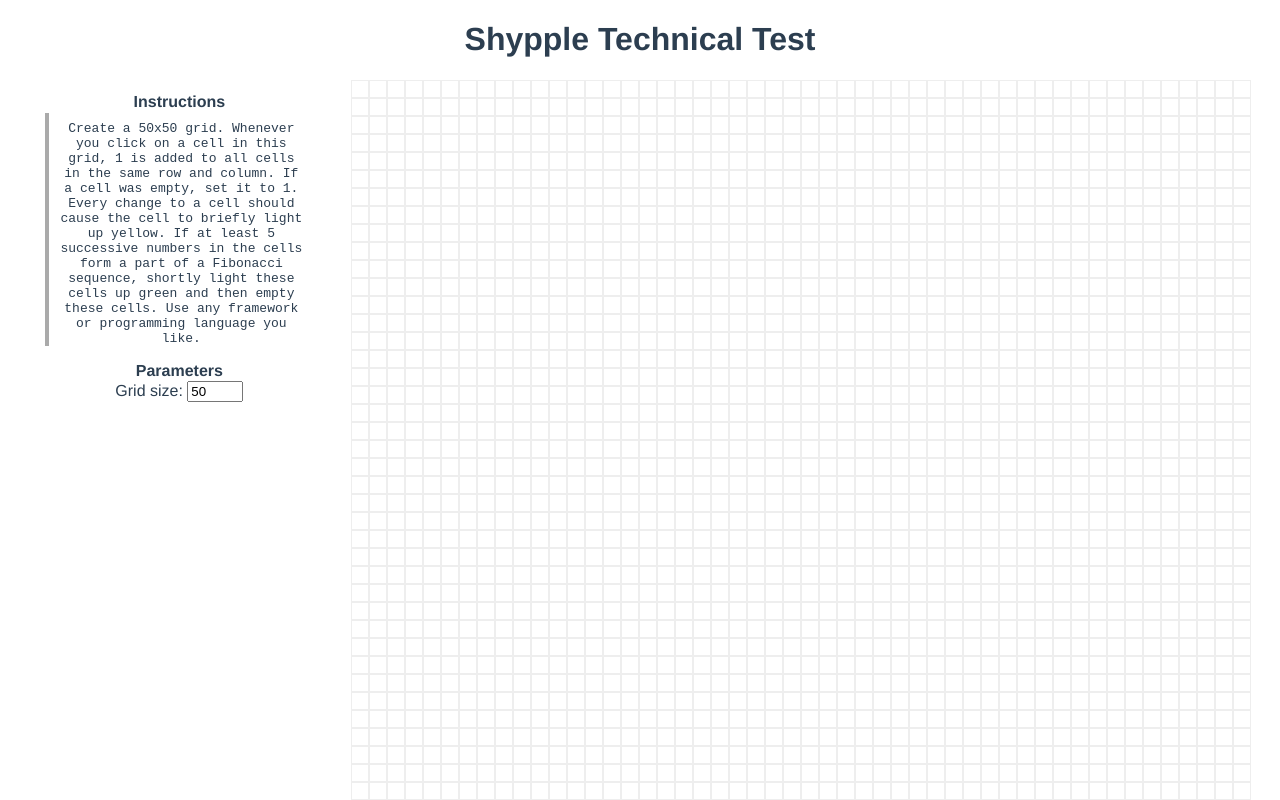
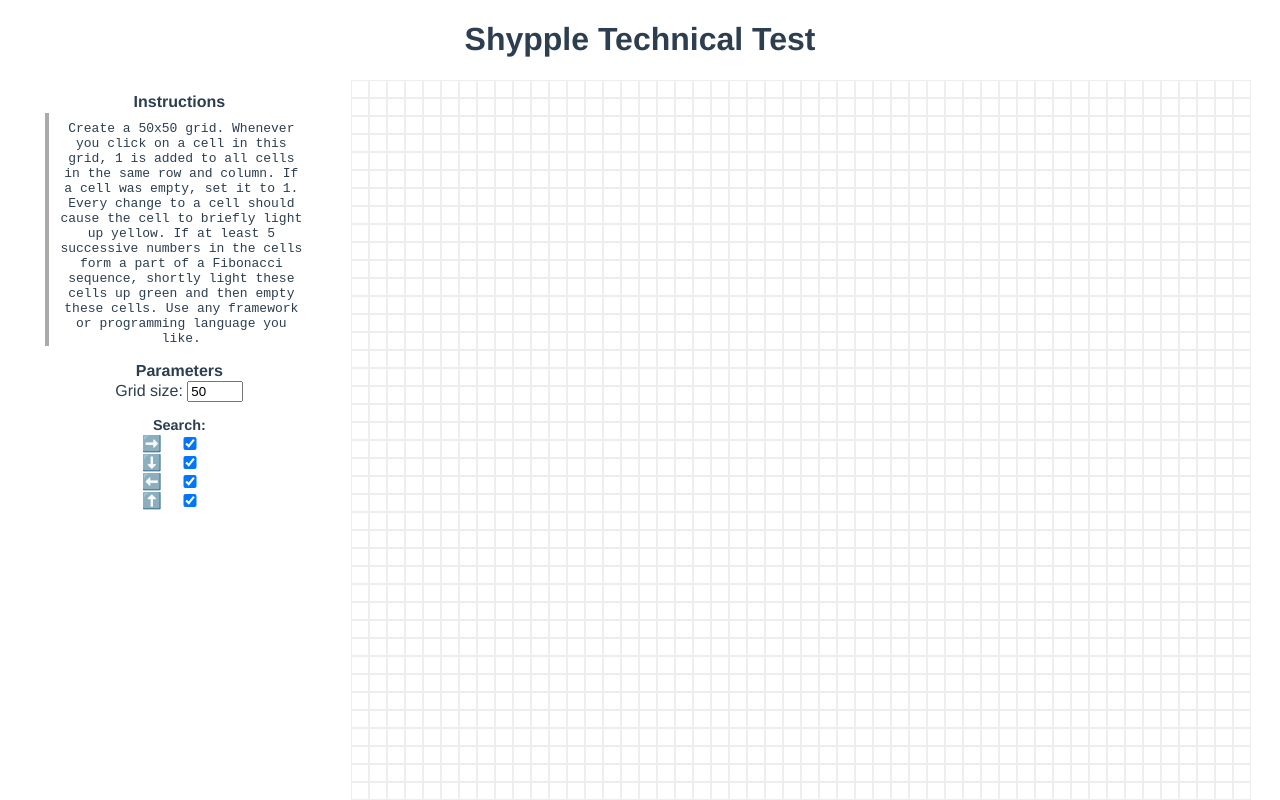
Before and after one commit to SeanLF/shypple-technical-test, a Vue app: page / in a window 1280 px wide. Shown: the top 800 px of the page. Built offline with nearby package versions, Linux system fonts and the light colour scheme.

Commit message:
Allow toggling search direction

```diff
--- a/src/App.vue
+++ b/src/App.vue
@@ -17,18 +17,65 @@
         </div>
         <div class="parameters">
           <h2>Parameters</h2>
+          <div class="grid-size">
             <label for="grid-size">Grid size:</label>
             <input
               type="number"
               name="grid-size"
               id="grid-size"
               v-model.number="gridSize"
-            min="0"
+              min="5"
               max="100"
             />
           </div>
+          <div class="search-params">
+            <h3>Search:</h3>
+            <div class="search-in-row">
+              <label for="search-in-row">➡️</label>
+              <input
+                type="checkbox"
+                name="search-in-row"
+                id="search-in-row"
+                v-model="searchInRow"
+              />
+            </div>
+            <div class="search-in-column">
+              <label for="search-in-column">⬇️</label>
+              <input
+                type="checkbox"
+                name="search-in-column"
+                id="search-in-column"
+                v-model="searchInColumn"
+              />
+            </div>
+            <div class="search-in-row-reverse">
+              <label for="search-in-row-reverse">⬅️</label>
+              <input
+                type="checkbox"
+                name="search-in-row-reverse"
+                id="search-in-row-reverse"
+                v-model="searchInRowReverse"
+              />
+            </div>
+            <div class="search-in-column-reverse">
+              <label for="search-in-column-reverse">⬆️</label>
+              <input
+                type="checkbox"
+                name="search-in-column-reverse"
+                id="search-in-column-reverse"
+                v-model="searchInColumnReverse"
+              />
+            </div>
+          </div>
+        </div>
       </aside>
-      <Grid :gridSize="gridSize"></Grid>
+      <Grid
+        :gridSize="gridSize"
+        :searchInRow="searchInRow"
+        :searchInColumn="searchInColumn"
+        :searchInRowReverse="searchInRowReverse"
+        :searchInColumnReverse="searchInColumnReverse"
+      ></Grid>
     </main>
   </div>
 </template>
@@ -40,6 +87,10 @@
   name: 'App',
   data: () => ({
     gridSize: 50,
+    searchInRow: true,
+    searchInColumn: true,
+    searchInRowReverse: true,
+    searchInColumnReverse: true,
   }),
   components: {
     Grid,
@@ -68,6 +119,10 @@
   font-size: 1rem;
   margin-bottom: 0.1rem;
 }
+h3 {
+  font-size: 0.9rem;
+  margin-bottom: 0.1rem;
+}
 .requirements p {
   font-family: monospace;
   margin: auto 1rem;
@@ -84,4 +139,8 @@
 .parameters input {
   width: 3rem;
 }
+.search-params > div {
+  display: flex;
+  justify-content: center;
+}
 </style>
--- a/src/components/Grid.vue
+++ b/src/components/Grid.vue
@@ -22,6 +22,10 @@
   }),
   props: {
     gridSize: Number,
+    searchInRow: Boolean,
+    searchInColumn: Boolean,
+    searchInRowReverse: Boolean,
+    searchInColumnReverse: Boolean,
   },
   watch: {
     gridSize: { // watch gridSize for changes
@@ -49,6 +53,12 @@
     },
     flatGridByColumn() {
       return this.gridByColumn.flat();
+    },
+    flatGridReverse() {
+      return this.flatGrid.slice().reverse();
+    },
+    flatGridByColumnReverse() {
+      return this.flatGridByColumn.slice().reverse();
     },
     // Counts the number of distinct Fibonacci numbers in the grid
     fibonacciUniqueCount() {
@@ -134,10 +144,14 @@
       // If the grid contains at least 4 distinct fibonacci numbers (two 1s)
       if (this.fibonacciUniqueCount >= 4) {
         // Find sequences of 5 or more consecutive fibonacci numbers
-        let toFlashGreen = new Set(this.findFibonacciSequences());
-        const forCol = this.findFibonacciSequences(this.flatGridByColumn);
-        forCol.forEach((cell) => toFlashGreen.add(cell));
-        toFlashGreen = [...toFlashGreen];
+        const searchParams = [];
+        let toFlashGreen = [];
+        if (this.searchInRow) searchParams.push(this.flatGrid);
+        if (this.searchInColumn) searchParams.push(this.flatGridByColumn);
+        if (this.searchInRowReverse) searchParams.push(this.flatGridReverse);
+        if (this.searchInColumnReverse) searchParams.push(this.flatGridByColumnReverse);
+        searchParams.forEach((grid) => toFlashGreen.push(this.findFibonacciSequences(grid)), this);
+        toFlashGreen = [...new Set(toFlashGreen.flat())];
         // Clear their values, the cell component will handle the animation
         for (let idx = 0; idx < toFlashGreen.length; idx += 1) {
           toFlashGreen[idx].count = null;
```
Also changed, not shown: 1 other file (tests, documents, lock files or other folders). Lines whose indentation alone changed are shown as unchanged.
